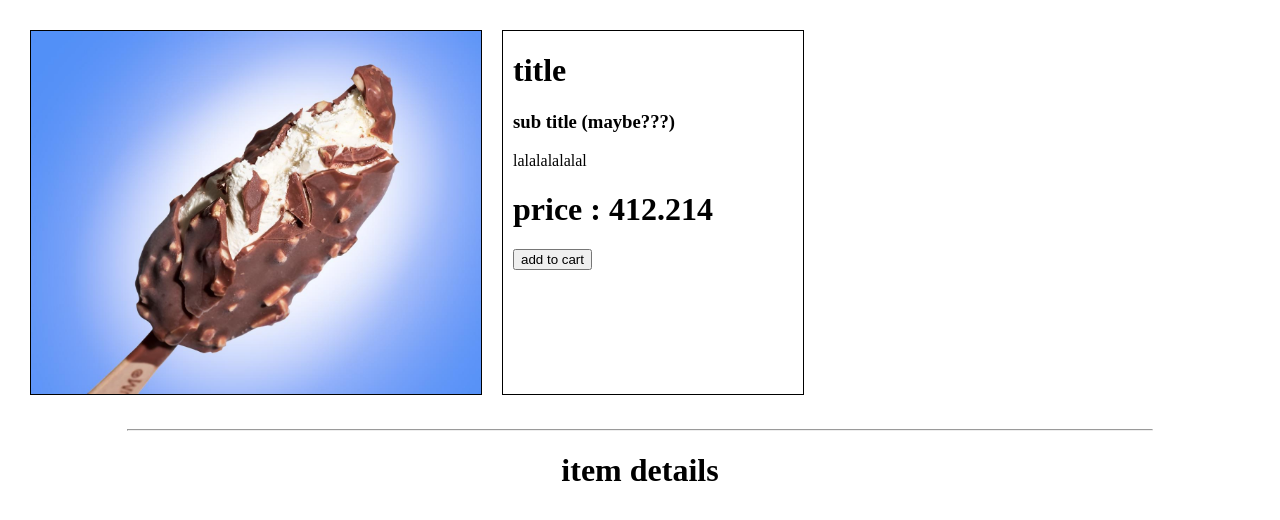
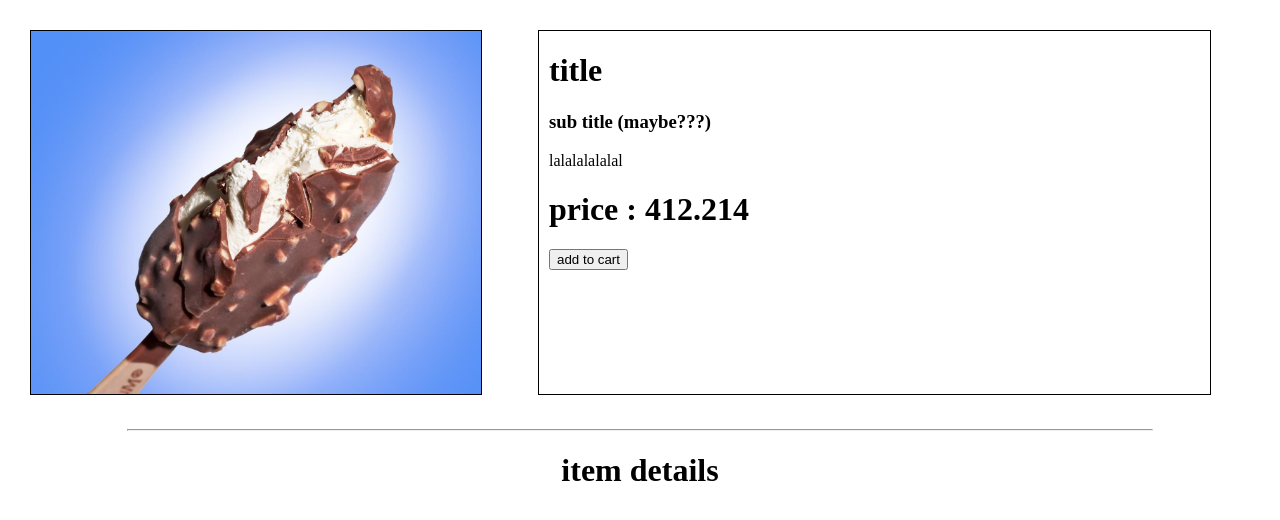
Before and after one commit to jayber-dev/buyme-shop, a PHP site: page /serve/product.html in a window 1280 px wide. Shown: the top 520 px of the page. Run offline with PHP 8.4, Linux system fonts and the light colour scheme.

Commit message:
added product layout

```diff
--- a/serve/product.html
+++ b/serve/product.html
@@ -13,7 +13,7 @@
     ?>
 
     <div class="product">
-        <div>
+        <div class="image-info">
             <img src="/static/images/ice-cream-2987955_1280.jpg" alt="product" class="product-image">
         </div>
         <div class="item-info">
--- a/static/css/product.css
+++ b/static/css/product.css
@@ -8,12 +8,17 @@ body {
 }
 
 img {
-
+    display: inline-block;
     max-width: 450px;
     border: 1px solid black;
 }
 
+.image-info {
+    width: 40%;
+}
+
 .item-info {
+    width: 55%;
     margin-left: 20px;
     min-width: 300px;
     height: 363px;
```
